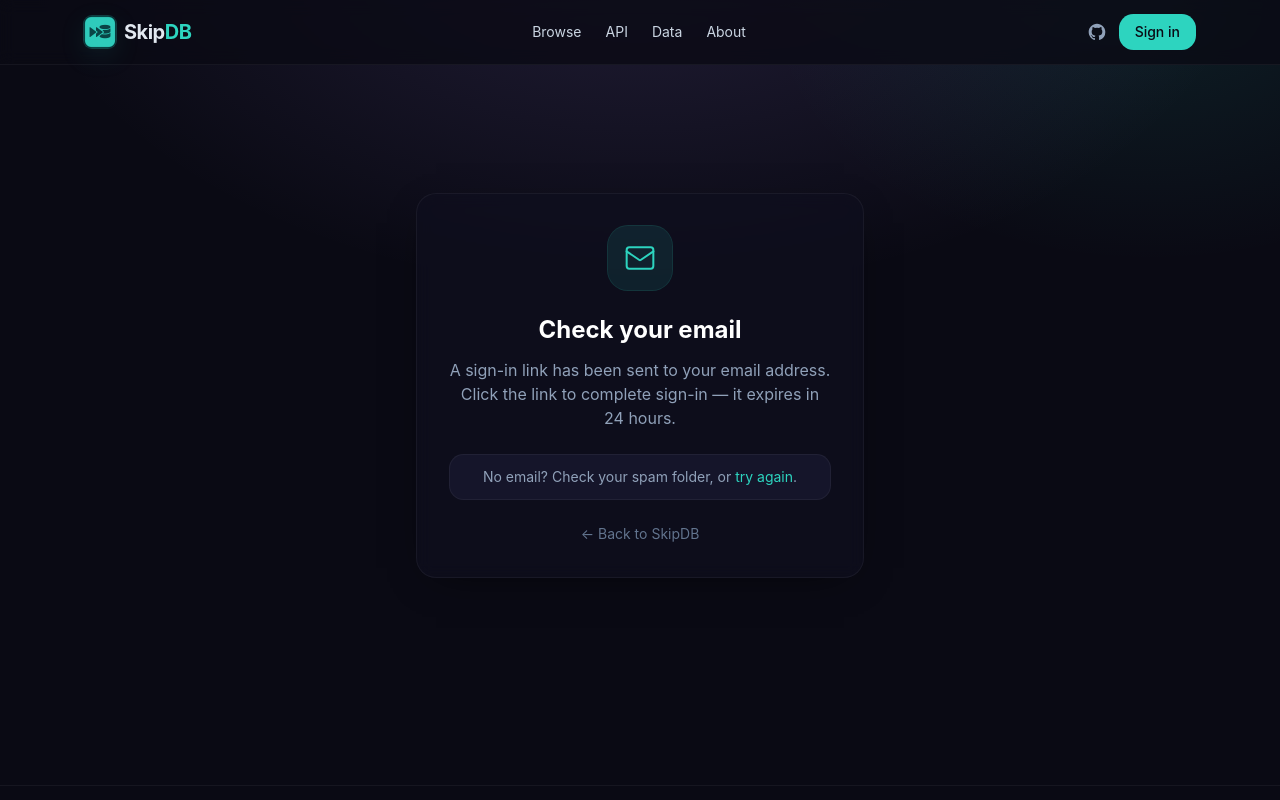
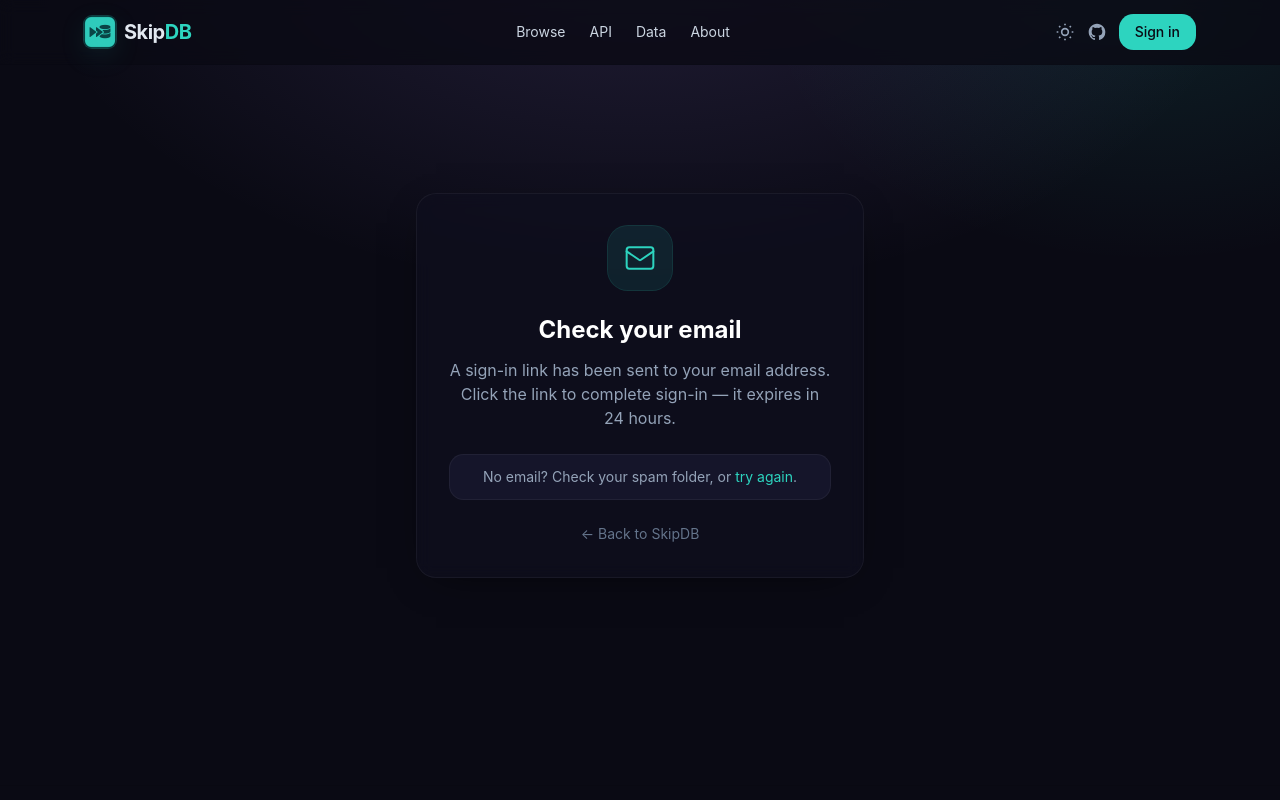
Before and after one commit to SkipDB-TV/skipdb, a Next.js app: page /auth/verify-request in a window 1280 px wide. Shown: the top 800 px of the page. Built offline with nearby package versions, Linux system fonts and the light colour scheme; no server answers.

Commit message:
Add light mode

```diff
--- a/src/app/account/page.tsx
+++ b/src/app/account/page.tsx
@@ -144,7 +144,7 @@ export default async function AccountPage() {
               </div>
             ))}
           </div>
-          <div className="border-t border-white/5 pt-4 flex flex-wrap gap-2">
+          <div className="border-t border-black/8 pt-4 flex flex-wrap gap-2 dark:border-white/5">
             {SEGMENT_ORDER.map((t) => {
               const meta = SEGMENT_META[t];
               const count = byType[t];
--- a/src/app/globals.css
+++ b/src/app/globals.css
@@ -8,14 +8,61 @@
     Roboto, Helvetica, Arial, sans-serif;
   --font-mono: ui-monospace, "SF Mono", SFMono-Regular, "JetBrains Mono",
     "Fira Code", Menlo, Consolas, monospace;
+
+  /* ── Light mode ─────────────────────────────────────────────────────── */
+
+  /* midnight-* become light grays in light mode (RGB channel triplets) */
+  --midnight-950: 248 250 252;   /* slate-50  */
+  --midnight-900: 241 245 249;   /* slate-100 */
+  --midnight-850: 226 232 240;   /* slate-200 */
+  --midnight-800: 203 213 225;   /* slate-300 */
+  --midnight-700: 148 163 184;   /* slate-400 */
+  --midnight-600: 100 116 139;   /* slate-500 */
+  --midnight-500: 71 85 105;     /* slate-600 */
+
+  /* slate-200…600 invert: dark text on light background */
+  --slate-200: 30 41 59;         /* slate-800  – primary text   */
+  --slate-300: 51 65 85;         /* slate-700  – secondary text */
+  --slate-400: 100 116 139;      /* slate-500  – muted text     */
+  --slate-500: 148 163 184;      /* slate-400  – faint text     */
+  --slate-600: 203 213 225;      /* slate-300  – very faint     */
+
+  --shadow-card: 0 1px 4px 0 rgb(0 0 0 / 0.08), 0 4px 16px -4px rgb(0 0 0 / 0.12);
+
+  color-scheme: light;
+}
+
+.dark {
+  /* ── Dark mode ──────────────────────────────────────────────────────── */
+
+  --midnight-950: 10 10 20;      /* #0a0a14 */
+  --midnight-900: 15 15 31;      /* #0f0f1f */
+  --midnight-850: 21 21 42;      /* #15152a */
+  --midnight-800: 27 27 51;      /* #1b1b33 */
+  --midnight-700: 38 38 74;      /* #26264a */
+  --midnight-600: 52 52 95;      /* #34345f */
+  --midnight-500: 74 74 122;     /* #4a4a7a */
+
+  --slate-200: 226 232 240;      /* #e2e8f0 */
+  --slate-300: 203 213 225;      /* #cbd5e1 */
+  --slate-400: 148 163 184;      /* #94a3b8 */
+  --slate-500: 100 116 139;      /* #64748b */
+  --slate-600: 71 85 105;        /* #475569 */
+
+  --shadow-card: 0 10px 40px -20px rgba(0, 0, 0, 0.8);
+
+  color-scheme: dark;
 }
 
 @layer base {
-  html {
-    color-scheme: dark;
+  body {
+    @apply antialiased;
+    background-color: rgb(var(--midnight-950));
+    color: rgb(var(--slate-200));
+    min-height: 100vh;
   }
-  body {
-    @apply bg-midnight-950 text-slate-200 antialiased;
+
+  .dark body {
     background-image:
       radial-gradient(
         ellipse 70% 50% at 50% -8%,
@@ -27,14 +74,13 @@
         rgba(45, 212, 191, 0.1),
         transparent 60%
       );
-    min-height: 100vh;
   }
+
   ::selection {
     background: rgba(45, 212, 191, 0.3);
   }
 }
 
-/* Tailwind v4: shared button base is a real @utility so it can be @applied. */
 @utility btn {
   @apply inline-flex items-center justify-center gap-2 rounded-xl px-4 py-2
     text-sm font-medium transition focus:outline-none focus:ring-2
@@ -45,31 +91,100 @@
   .container-page {
     @apply mx-auto w-full max-w-6xl px-5;
   }
+
   .card {
-    @apply rounded-2xl border border-white/5 bg-midnight-900/70 backdrop-blur
-      shadow-card;
+    @apply rounded-2xl shadow-card;
+    background-color: rgb(255 255 255);
+    border: 1px solid rgb(0 0 0 / 0.1);
   }
+  .dark .card {
+    background-color: rgb(var(--midnight-900) / 0.7);
+    border-color: rgb(255 255 255 / 0.05);
+    backdrop-filter: blur(8px);
+  }
+
   .btn-primary {
     @apply btn bg-skip text-midnight-950 hover:bg-skip-bright;
   }
+
   .btn-ghost {
-    @apply btn border border-white/10 text-slate-200 hover:bg-white/5;
+    @apply btn;
+    border: 1px solid rgb(0 0 0 / 0.12);
+    color: rgb(var(--slate-200));
   }
+  .btn-ghost:hover {
+    background-color: rgb(0 0 0 / 0.05);
+  }
+  .dark .btn-ghost {
+    border-color: rgb(255 255 255 / 0.1);
+  }
+  .dark .btn-ghost:hover {
+    background-color: rgb(255 255 255 / 0.05);
+  }
+
   .btn-danger {
     @apply btn bg-danger/90 text-white hover:bg-danger;
   }
+
   .input {
-    @apply w-full rounded-xl border border-white/10 bg-midnight-850 px-4 py-2.5
-      text-slate-100 placeholder:text-slate-500 focus:border-skip/50
-      focus:outline-none focus:ring-2 focus:ring-skip/30;
+    @apply w-full rounded-xl px-4 py-2.5 focus:outline-none focus:ring-2 focus:ring-skip/30;
+    background-color: rgb(var(--midnight-850));
+    border: 1px solid rgb(0 0 0 / 0.1);
+    color: rgb(var(--slate-200));
   }
+  .input::placeholder {
+    color: rgb(var(--slate-500));
+  }
+  .input:focus {
+    border-color: rgb(45 212 191 / 0.5);
+  }
+  .dark .input {
+    border-color: rgb(255 255 255 / 0.1);
+  }
+
   .chip {
-    @apply inline-flex items-center gap-1 rounded-full px-2.5 py-0.5 text-xs
-      font-medium;
+    @apply inline-flex items-center gap-1 rounded-full px-2.5 py-0.5 text-xs font-medium;
   }
+
   .mono {
     font-family: var(--font-mono);
   }
+}
+
+/* Unlayered — beats all @layer utilities regardless of specificity */
+:root:not(.dark) .text-white {
+  color: rgb(15 23 42);
+}
+:root:not(.dark) .hover\:text-white:hover {
+  color: rgb(15 23 42);
+}
+:root:not(.dark) .card {
+  background-color: #ffffff;
+  border: 1px solid rgb(0 0 0 / 0.1);
+}
+
+/* ── Light mode: flip white-opacity borders/dividers/backgrounds ─────────── */
+:root:not(.dark) .border-white\/5  { border-color: rgb(0 0 0 / 0.08); }
+:root:not(.dark) .border-white\/10 { border-color: rgb(0 0 0 / 0.1);  }
+:root:not(.dark) .border-white\/20 { border-color: rgb(0 0 0 / 0.15); }
+:root:not(.dark) .divide-white\/5  > :not([hidden]) ~ :not([hidden]) { border-color: rgb(0 0 0 / 0.08); }
+:root:not(.dark) .bg-white\/3  { background-color: rgb(0 0 0 / 0.03); }
+:root:not(.dark) .bg-white\/5  { background-color: rgb(0 0 0 / 0.04); }
+:root:not(.dark) .bg-white\/10 { background-color: rgb(0 0 0 / 0.06); }
+:root:not(.dark) .hover\:bg-white\/5:hover  { background-color: rgb(0 0 0 / 0.04); }
+:root:not(.dark) .hover\:bg-white\/8:hover  { background-color: rgb(0 0 0 / 0.06); }
+
+/* ── Light mode: pale/bright text → dark readable equivalents ─────────────── */
+:root:not(.dark) .text-ok            { color: rgb(4 120 87);   }  /* emerald-700 */
+:root:not(.dark) .text-skip-bright   { color: rgb(15 118 110); }  /* teal-700    */
+:root:not(.dark) .text-signal-bright { color: rgb(109 40 217); }  /* violet-700  */
+:root:not(.dark) .text-amber-300     { color: rgb(180 83 9);   }  /* amber-700   */
+:root:not(.dark) .text-rose-300      { color: rgb(190 18 60);  }  /* rose-700    */
+
+/* ── Light mode: input boxes ─────────────────────────────────────────────── */
+:root:not(.dark) .input {
+  background-color: rgb(255 255 255);
+  border-color: rgb(0 0 0 / 0.18);
 }
 
 /* The SkipDB signature: a thin animated "scan" line used as an accent. */
@@ -91,7 +206,14 @@
   animation: nav-progress 1.2s ease-in-out infinite;
 }
 
-/* Skeleton shimmer (used in loading.tsx files) */
+/* Skeleton shimmer */
 .skeleton {
-  @apply rounded-lg bg-white/8 animate-pulse;
+  @apply rounded-lg animate-pulse;
+  background-color: rgb(255 255 255 / 0.08);
 }
+.dark .skeleton {
+  background-color: rgb(255 255 255 / 0.08);
+}
+:root:not(.dark) .skeleton {
+  background-color: rgb(0 0 0 / 0.06);
+}
--- a/src/app/layout.tsx
+++ b/src/app/layout.tsx
@@ -3,6 +3,7 @@ import "./globals.css";
 import { SiteNav } from "@/components/SiteNav";
 import { SiteFooter } from "@/components/SiteFooter";
 import { NavigationProgress } from "@/components/NavigationProgress";
+import { ThemeProvider } from "@/components/ThemeProvider";
 import { Analytics } from "@vercel/analytics/next";
 import { BASE_URL } from "@/lib/urls";
 
@@ -37,12 +38,24 @@ export default function RootLayout({
   children: React.ReactNode;
 }) {
   return (
-    <html lang="en">
+    // suppressHydrationWarning: the anti-FOUC script may add "dark" before
+    // React hydrates, causing a class mismatch that is harmless.
+    <html lang="en" className="dark" suppressHydrationWarning>
+      <head>
+        {/* Anti-FOUC: set theme class synchronously before first paint */}
+        <script
+          dangerouslySetInnerHTML={{
+            __html: `(function(){try{var t=localStorage.getItem('theme');document.documentElement.classList.toggle('dark',(t||'dark')==='dark')}catch(e){}})()`,
+          }}
+        />
+      </head>
       <body className="flex min-h-screen flex-col">
-        <NavigationProgress />
-        <SiteNav />
-        <main className="flex-1">{children}</main>
-        <SiteFooter />
+        <ThemeProvider>
+          <NavigationProgress />
+          <SiteNav />
+          <main className="flex-1">{children}</main>
+          <SiteFooter />
+        </ThemeProvider>
         <Analytics />
       </body>
     </html>
--- a/src/components/SeasonTabs.tsx
+++ b/src/components/SeasonTabs.tsx
@@ -53,7 +53,7 @@ export function SeasonTabs({
               className={`flex shrink-0 items-center gap-2 rounded-xl px-4 py-2 text-sm font-medium transition ${
                 isActive
                   ? "bg-skip text-midnight-950"
-                  : "bg-white/5 text-slate-300 hover:bg-white/8 hover:text-white"
+                  : "bg-black/5 text-slate-300 hover:bg-black/8 hover:text-slate-200 dark:bg-white/5 dark:hover:bg-white/8"
               }`}
             >
               <span>S{season}</span>
--- a/src/components/SiteFooter.tsx
+++ b/src/components/SiteFooter.tsx
@@ -3,7 +3,7 @@ import Image from "next/image";
 
 export function SiteFooter() {
   return (
-    <footer className="mt-20 border-t border-white/5 py-10 text-sm text-slate-400">
+    <footer className="mt-20 border-t border-black/8 py-10 text-sm text-slate-400 dark:border-white/5">
       <div className="container-page flex flex-col gap-6 md:flex-row md:items-start md:justify-between">
         <div className="max-w-sm space-y-3">
           <Link href="/" className="group inline-flex items-center gap-2">
--- a/src/components/SiteNav.tsx
+++ b/src/components/SiteNav.tsx
@@ -1,6 +1,7 @@
 import Link from "next/link";
 import { auth, signOut } from "@/lib/auth";
 import { Brand } from "./Brand";
+import { ThemeToggle } from "./ThemeToggle";
 import { READ_ONLY } from "@/lib/read-only";
 import { BASE_URL } from "@/lib/urls";
 
@@ -10,7 +11,7 @@ export async function SiteNav() {
   const isStaff = user?.role === "admin" || user?.role === "moderator";
 
   return (
-    <header className="sticky top-0 z-40 border-b border-white/5 bg-midnight-950/80 backdrop-blur">
+    <header className="sticky top-0 z-40 border-b border-black/8 bg-midnight-950/80 backdrop-blur dark:border-white/5">
       {READ_ONLY && (
         <div className="border-b border-warn/20 bg-warn/5 px-4 py-1.5 text-center text-xs text-warn">
           Read-only mirror —{" "}
@@ -41,12 +42,13 @@ export async function SiteNav() {
           )}
         </nav>
         <div className="flex items-center gap-3">
+          <ThemeToggle />
           <a
             href="https://github.com/SkipDB-TV/skipdb"
             target="_blank"
             rel="noreferrer"
             aria-label="GitHub"
-            className="text-slate-400 hover:text-white transition-colors"
+            className="text-slate-400 transition-colors hover:text-slate-200"
           >
             <svg viewBox="0 0 24 24" fill="currentColor" className="h-5 w-5">
               <path d="M12 2C6.477 2 2 6.484 2 12.017c0 4.425 2.865 8.18 6.839 9.504.5.092.682-.217.682-.483 0-.237-.008-.868-.013-1.703-2.782.605-3.369-1.343-3.369-1.343-.454-1.158-1.11-1.466-1.11-1.466-.908-.62.069-.608.069-.608 1.003.07 1.531 1.032 1.531 1.032.892 1.53 2.341 1.088 2.91.832.092-.647.35-1.088.636-1.338-2.22-.253-4.555-1.113-4.555-4.951 0-1.093.39-1.988 1.029-2.688-.103-.253-.446-1.272.098-2.65 0 0 .84-.27 2.75 1.026A9.564 9.564 0 0112 6.844a9.59 9.59 0 012.504.337c1.909-1.296 2.747-1.027 2.747-1.027.546 1.379.202 2.398.1 2.651.64.7 1.028 1.595 1.028 2.688 0 3.848-2.339 4.695-4.566 4.943.359.309.678.92.678 1.855 0 1.338-.012 2.419-.012 2.747 0 .268.18.58.688.482A10.02 10.02 0 0022 12.017C22 6.484 17.522 2 12 2z" />
--- /dev/null
+++ b/src/components/ThemeProvider.tsx
@@ -0,0 +1,38 @@
+"use client";
+import { createContext, useContext, useEffect, useState } from "react";
+
+type Theme = "dark" | "light";
+
+const ThemeContext = createContext<{ theme: Theme; toggle: () => void }>({
+  theme: "dark",
+  toggle: () => {},
+});
+
+export function useTheme() {
+  return useContext(ThemeContext);
+}
+
+export function ThemeProvider({ children }: { children: React.ReactNode }) {
+  const [theme, setTheme] = useState<Theme>("dark");
+
+  useEffect(() => {
+    const stored = localStorage.getItem("theme") as Theme | null;
+    // const prefersDark = window.matchMedia("(prefers-color-scheme: dark)").matches;
+    const resolved = stored ?? "dark";
+    setTheme(resolved);
+    document.documentElement.classList.toggle("dark", resolved === "dark");
+  }, []);
+
+  function toggle() {
+    const next: Theme = theme === "dark" ? "light" : "dark";
+    setTheme(next);
+    localStorage.setItem("theme", next);
+    document.documentElement.classList.toggle("dark", next === "dark");
+  }
+
+  return (
+    <ThemeContext.Provider value={{ theme, toggle }}>
+      {children}
+    </ThemeContext.Provider>
+  );
+}
--- /dev/null
+++ b/src/components/ThemeToggle.tsx
@@ -0,0 +1,24 @@
+"use client";
+import { useTheme } from "./ThemeProvider";
+
+export function ThemeToggle() {
+  const { theme, toggle } = useTheme();
+  return (
+    <button
+      onClick={toggle}
+      aria-label={theme === "dark" ? "Switch to light mode" : "Switch to dark mode"}
+      className="text-slate-400 transition-colors hover:text-slate-200"
+    >
+      {theme === "dark" ? (
+        <svg viewBox="0 0 24 24" fill="none" stroke="currentColor" strokeWidth="2" className="h-5 w-5">
+          <circle cx="12" cy="12" r="4" />
+          <path d="M12 2v2M12 20v2M4.93 4.93l1.41 1.41M17.66 17.66l1.41 1.41M2 12h2M20 12h2M4.93 19.07l1.41-1.41M17.66 6.34l1.41-1.41" />
+        </svg>
+      ) : (
+        <svg viewBox="0 0 24 24" fill="none" stroke="currentColor" strokeWidth="2" className="h-5 w-5">
+          <path d="M21 12.79A9 9 0 1 1 11.21 3 7 7 0 0 0 21 12.79z" />
+        </svg>
+      )}
+    </button>
+  );
+}
--- a/tailwind.config.ts
+++ b/tailwind.config.ts
@@ -4,29 +4,41 @@ import type { Config } from "tailwindcss";
  * SkipDB design language: a dark "playback timeline" aesthetic.
  * Base = deep indigo/violet ("midnight"), accent = neon "skip-forward" cyan,
  * with a warm amber for pending/review states.
+ *
+ * Colors use CSS custom properties so they flip between light and dark without
+ * touching individual component files. The <alpha-value> placeholder lets
+ * Tailwind's opacity modifiers (e.g. bg-midnight-900/70) work correctly.
  */
 const config: Config = {
   content: ["./src/**/*.{ts,tsx,mdx}"],
+  darkMode: ["class", '[data-theme="dark"]'],
   theme: {
     extend: {
       colors: {
         midnight: {
-          950: "#0a0a14",
-          900: "#0f0f1f",
-          850: "#15152a",
-          800: "#1b1b33",
-          700: "#26264a",
-          600: "#34345f",
-          500: "#4a4a7a",
+          950: "rgb(var(--midnight-950) / <alpha-value>)",
+          900: "rgb(var(--midnight-900) / <alpha-value>)",
+          850: "rgb(var(--midnight-850) / <alpha-value>)",
+          800: "rgb(var(--midnight-800) / <alpha-value>)",
+          700: "rgb(var(--midnight-700) / <alpha-value>)",
+          600: "rgb(var(--midnight-600) / <alpha-value>)",
+          500: "rgb(var(--midnight-500) / <alpha-value>)",
+        },
+        // Override the slate shades used for UI text so they invert between
+        // light and dark without requiring dark: prefixes on every JSX element.
+        slate: {
+          200: "rgb(var(--slate-200) / <alpha-value>)",
+          300: "rgb(var(--slate-300) / <alpha-value>)",
+          400: "rgb(var(--slate-400) / <alpha-value>)",
+          500: "rgb(var(--slate-500) / <alpha-value>)",
+          600: "rgb(var(--slate-600) / <alpha-value>)",
         },
         skip: {
-          // neon skip-forward accent
           DEFAULT: "#2dd4bf",
           bright: "#5eead4",
           dim: "#0f766e",
         },
         signal: {
-          // secondary accent (intro vs recap vs outro chips, links)
           DEFAULT: "#a78bfa",
           bright: "#c4b5fd",
         },
@@ -45,7 +57,7 @@ const config: Config = {
       },
       boxShadow: {
         glow: "0 0 0 1px rgba(45,212,191,0.25), 0 8px 30px -8px rgba(45,212,191,0.35)",
-        card: "0 10px 40px -20px rgba(0,0,0,0.8)",
+        card: "var(--shadow-card)",
       },
       backgroundImage: {
         "grid-fade":
```
